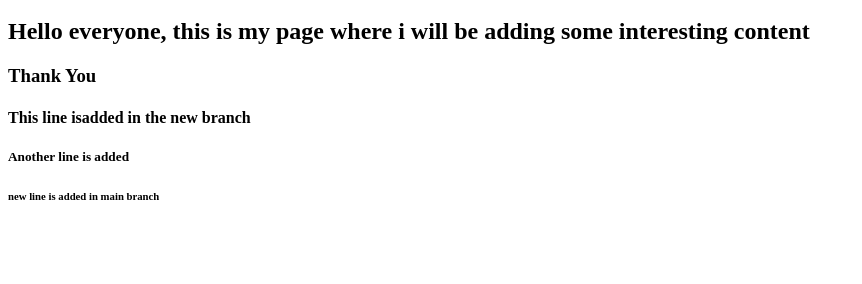
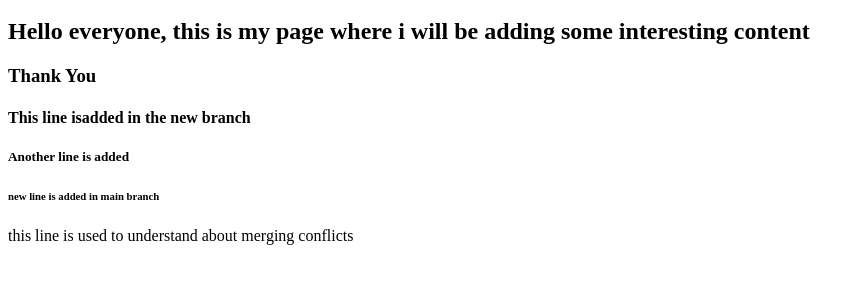
Before and after one commit to chandini0204/4febrepo, a plain HTML site: page index.html in a window 1280 px wide. Shown: the part 48-332 px from the top of the page, without its empty margins (0-862 px from the left). Drawn offline with Linux system fonts and the light colour scheme.

Commit message:
another line added in main

```diff
--- a/index.html
+++ b/index.html
@@ -7,5 +7,6 @@
 		<h4>This line isadded in the new branch</h4>
 		<h5>Another line is added</h5>
 		<h6>new line is added in main branch</h6>
+		<h7>this line is used to understand about merging conflicts</h7>
 	</body>
 </html>
```
